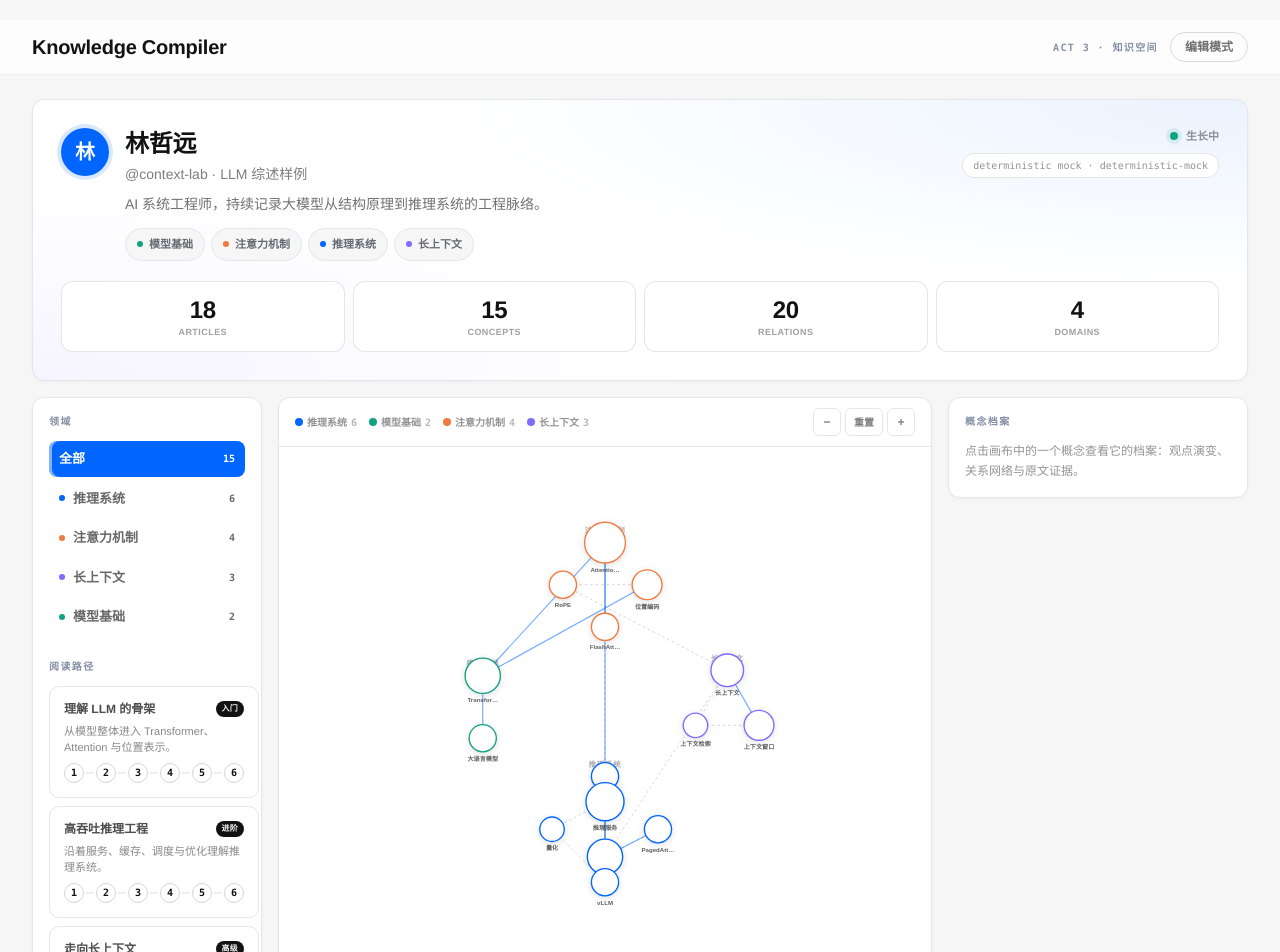
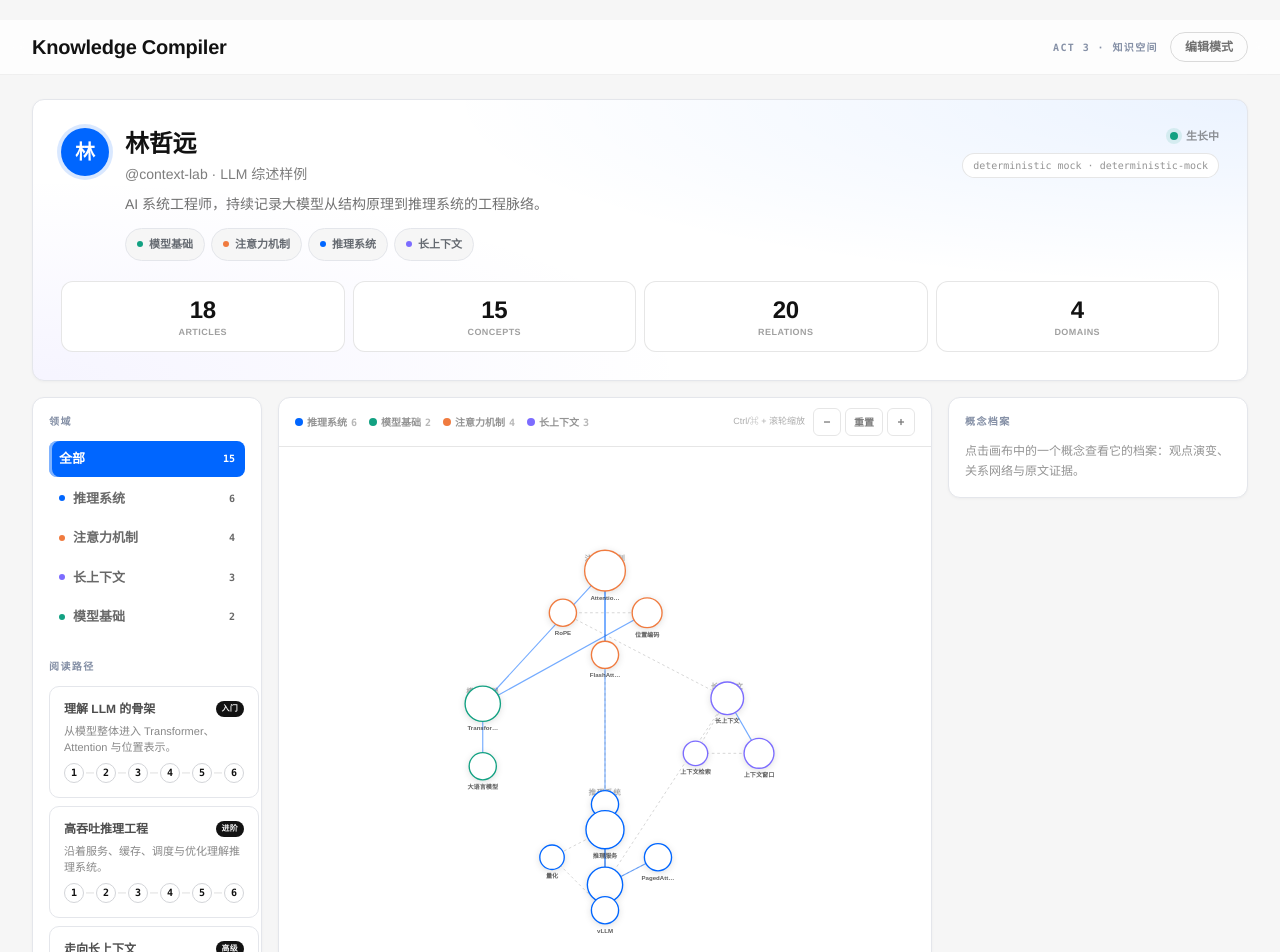
Before and after one commit to gugi007/knowledge-compiler, a Next.js app: page /space in a window 1280 px wide. Shown: the top 952 px of the page. Built offline with nearby package versions, Linux system fonts and the light colour scheme.

Commit message:
fix: keep page scroll separate from graph zoom

```diff
--- a/app/space/graph/graph-canvas.tsx
+++ b/app/space/graph/graph-canvas.tsx
@@ -6,28 +6,12 @@ import { RELATION_LABELS } from "@/lib/frontend/dataset";
 import { domainColorMap, DOMAIN_FALLBACK } from "./_lib/domain-colors";
 import { CANVAS_HEIGHT, CANVAS_WIDTH, computeLayout } from "./_lib/layout";
 
-/**
- * 图谱画布：手写 SVG，零新依赖。
- *
- * OWNER: knowledge-space-agent
- *
- * 契约边界：布局坐标在内部由 layout.ts 计算（确定性分簇圆环），
- * 缩放平移状态也在内部，GraphCanvasProps 不外泄任何渲染细节。
- *
- * 交互：
- * - 点击节点 → onNodeSelect；点击边 → onEdgeSelect（展开证据）
- * - 选中某节点后，其余节点与无关边降透明度聚焦
- * - highlightedNodeIds 以描边光圈标出（增量编译新增）
- * - 拖空白处平移，滚轮缩放（内部 state，不入契约）
- */
-
 const EDGE_CLASS: Record<string, string> = {
   prerequisite: "graph-edge-prerequisite",
   related: "graph-edge-related",
   extends: "graph-edge-related",
 };
 
-/** 边的颜色统一走 CSS 类，但箭头 marker 需要按颜色区分的简化处理。 */
 function edgeStroke(kind: string, active: boolean): string {
   if (kind === "prerequisite") return active ? "#0066ff" : "rgb(0 102 255 / 35%)";
   if (kind === "extends") return active ? "#f07b3f" : "rgb(240 123 63 / 35%)";
@@ -35,7 +19,6 @@ function edgeStroke(kind: string, active: boolean): string {
 }
 
 function nodeRadius(node: GraphNode): number {
-  // 分量（证据文章数）映射到半径，16~30。
   return Math.min(30, 16 + node.articleCount * 2);
 }
 
@@ -48,7 +31,6 @@ export function GraphCanvas({
   onEdgeSelect,
 }: GraphCanvasProps) {
   const [selectedEdgeId, setSelectedEdgeId] = useState<string>();
-  // 平移缩放：画布内部状态，调用方不知道也不该知道。
   const [view, setView] = useState({ x: 0, y: 0, k: 1 });
   const [drag, setDrag] = useState<{ px: number; py: number } | null>(null);
 
@@ -64,18 +46,14 @@ export function GraphCanvas({
   const edges = data.edges.filter(
     (edge) => visibleIds.has(edge.sourceId) && visibleIds.has(edge.targetId),
   );
-
   const layout = useMemo(() => computeLayout(visible), [visible]);
   const highlighted = useMemo(() => new Set(highlightedNodeIds ?? []), [highlightedNodeIds]);
 
-  // 选中节点时：邻接边保持高亮，其余淡出。
   const focusEdgeIds = useMemo(() => {
     if (!selectedNodeId) return undefined;
     const ids = new Set<string>();
     for (const edge of edges) {
-      if (edge.sourceId === selectedNodeId || edge.targetId === selectedNodeId) {
-        ids.add(edge.id);
-      }
+      if (edge.sourceId === selectedNodeId || edge.targetId === selectedNodeId) ids.add(edge.id);
     }
     return ids;
   }, [edges, selectedNodeId]);
@@ -95,10 +73,7 @@ export function GraphCanvas({
       <div className="flex flex-wrap items-center justify-between gap-2 border-b border-ink/10 px-4 py-2.5">
         <div className="flex flex-wrap items-center gap-x-3 gap-y-1">
           {domainLegend.map(([domain, count]) => (
-            <span
-              className="flex items-center gap-1 text-[10px] font-bold text-ink/45"
-              key={domain}
-            >
+            <span className="flex items-center gap-1 text-[10px] font-bold text-ink/45" key={domain}>
               <i
                 aria-hidden
                 className="inline-block size-2 rounded-full"
@@ -110,6 +85,7 @@ export function GraphCanvas({
           ))}
         </div>
         <div className="flex items-center gap-1">
+          <span className="mr-1 hidden text-[9px] font-medium text-ink/35 xl:inline">Ctrl/⌘ + 滚轮缩放</span>
           <button
             aria-label="缩小"
             className="grid size-7 place-items-center rounded-md border border-ink/10 text-xs font-bold text-ink/55 hover:border-coral hover:text-coral"
@@ -139,9 +115,8 @@ export function GraphCanvas({
 
       <svg
         aria-label="知识图谱画布"
-        className="block h-[420px] w-full touch-none select-none md:h-[520px]"
+        className="block h-[58vh] min-h-[500px] w-full select-none md:h-[66vh] xl:h-[72vh]"
         onMouseDown={(event) => {
-          // 点在节点/边上时不进入平移。
           if ((event.target as Element).closest(".graph-node, .graph-edge-hit")) return;
           setDrag({ px: event.clientX - view.x, py: event.clientY - view.y });
         }}
@@ -152,16 +127,16 @@ export function GraphCanvas({
         }}
         onMouseUp={() => setDrag(null)}
         onWheel={(event) => {
+          if (!event.ctrlKey && !event.metaKey) return;
           event.preventDefault();
-          const next = Math.min(2.5, Math.max(0.5, view.k * (event.deltaY > 0 ? 1 / 1.12 : 1.12)));
-          setView((v) => ({ ...v, k: next }));
+          const factor = event.deltaY > 0 ? 1 / 1.12 : 1.12;
+          setView((v) => ({ ...v, k: Math.min(2.5, Math.max(0.5, v.k * factor)) }));
         }}
         role="application"
         style={{ cursor: drag ? "grabbing" : "grab" }}
         viewBox={`0 0 ${CANVAS_WIDTH} ${CANVAS_HEIGHT}`}
       >
         <g transform={`translate(${view.x} ${view.y}) scale(${view.k})`}>
-          {/* 簇标签：领域名悬浮在簇上方。 */}
           {layout.clusters.map(({ domain, label }) => (
             <text
               className="fill-ink/35 font-mono text-[11px] font-bold tracking-widest uppercase"
@@ -174,7 +149,6 @@ export function GraphCanvas({
             </text>
           ))}
 
-          {/* 边。 */}
           {edges.map((edge) => {
             const source = layout.positions.get(edge.sourceId);
             const target = layout.positions.get(edge.targetId);
@@ -194,7 +168,6 @@ export function GraphCanvas({
                   y1={source.y}
                   y2={target.y}
                 />
-                {/* 加宽的透明命中区，细边不好点。 */}
                 <line
                   className="graph-edge-hit"
                   onClick={() => {
@@ -213,7 +186,6 @@ export function GraphCanvas({
             );
           })}
 
-          {/* 节点。 */}
           {visible.map((node) => {
             const point = layout.positions.get(node.id);
             if (!point) return null;
@@ -270,13 +242,7 @@ export function GraphCanvas({
                   {node.name.length > 8 ? `${node.name.slice(0, 8)}…` : node.name}
                 </text>
                 {isNew && (
-                  <text
-                    fill="#b26a2e"
-                    fontSize={8}
-                    fontWeight={800}
-                    textAnchor="middle"
-                    y={-radius - 8}
-                  >
+                  <text fill="#b26a2e" fontSize={8} fontWeight={800} textAnchor="middle" y={-radius - 8}>
                     NEW
                   </text>
                 )}
@@ -286,7 +252,6 @@ export function GraphCanvas({
         </g>
       </svg>
 
-      {/* 选中边：在画布底部展开证据引文。 */}
       {selectedEdge && (
         <div className="border-t border-ink/10 bg-paper/60 px-4 py-3">
           <div className="flex items-center justify-between gap-3">
@@ -306,10 +271,7 @@ export function GraphCanvas({
           {selectedEdge.evidenceQuotes.length ? (
             <ul className="mt-2 grid gap-1.5">
               {selectedEdge.evidenceQuotes.map((quote, index) => (
-                <li
-                  className="rounded-lg bg-white px-3 py-2 text-xs leading-5 text-ink/65"
-                  key={index}
-                >
+                <li className="rounded-lg bg-white px-3 py-2 text-xs leading-5 text-ink/65" key={index}>
                   “{quote}”
                 </li>
               ))}
```
